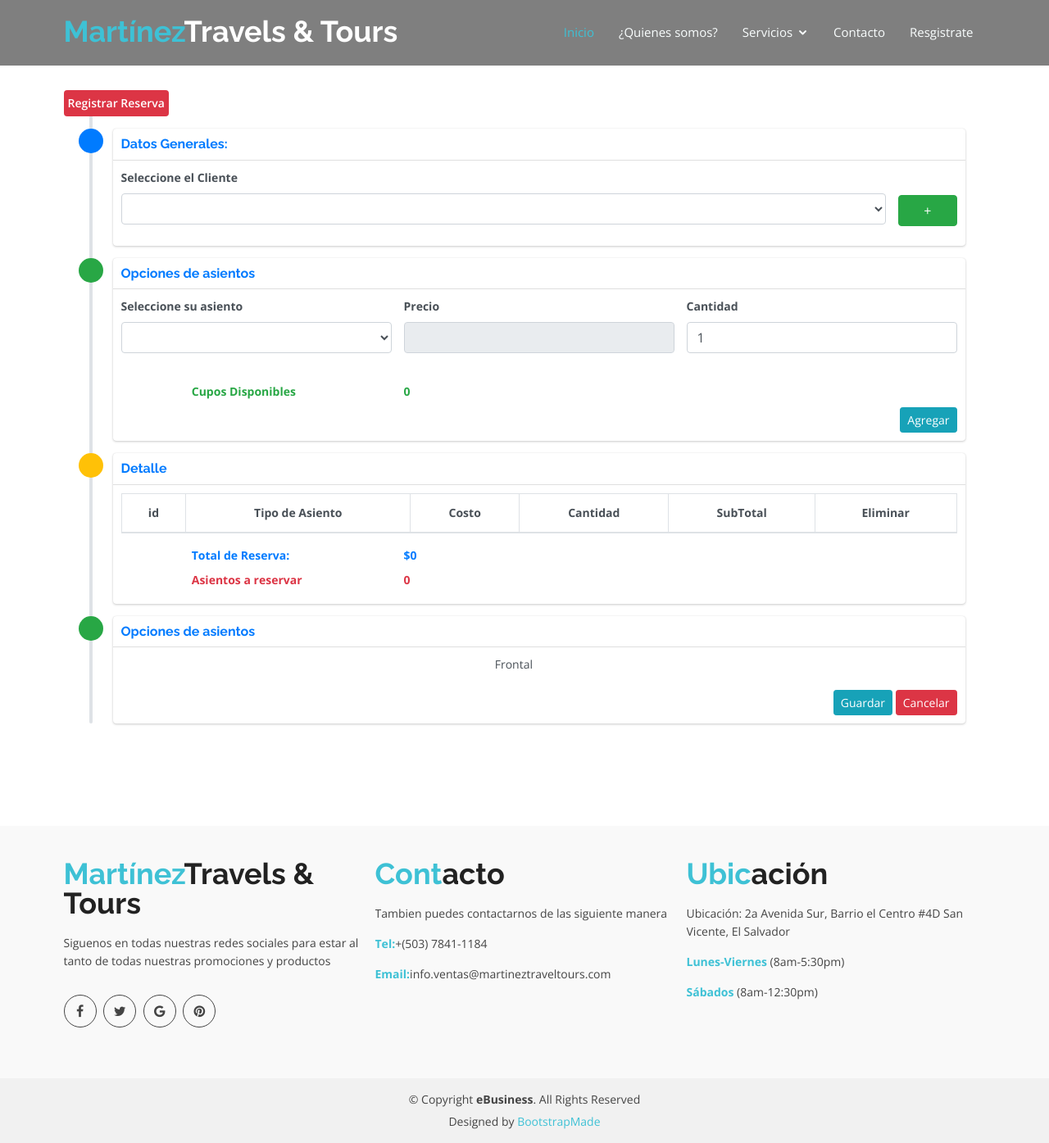
After one commit to bortan01/WebAgencia, a PHP site: page /servicios/paquetes.php in a window 1280 px wide. The commit adds this page. Shown: the whole page at 82% size. Run offline with PHP 8.4, Linux system fonts and the light colour scheme; lists and menus that the app fills with data are empty.

Commit message:
integrando dise;os

```diff
--- /dev/null
+++ b/layaut/cabecera.php
@@ -0,0 +1,32 @@
+<!DOCTYPE html>
+<html lang="en">
+
+<head>
+   <meta charset="utf-8" />
+   <meta content="width=device-width, initial-scale=1.0" name="viewport" />
+
+   <title>Martínez Travels y Tours</title>
+   <meta content="" name="description" />
+   <meta content="" name="keywords" />
+
+   <!-- Favicons -->
+   <link href="../assets/img/favicon.png" rel="icon" />
+   <link href="../assets/img/apple-touch-icon.png" rel="apple-touch-icon" />
+
+   <!-- Google Fonts -->
+   <link
+      href="https://fonts.googleapis.com/css?family=Open+Sans:300,400,400i,600,700|Raleway:300,400,400i,500,500i,700,800,900"
+      rel="stylesheet" />
+
+   <!-- Vendor CSS Files -->
+   <link href="../assets/vendor/bootstrap/css/bootstrap.min.css" rel="stylesheet" />
+   <link href="../assets/vendor/icofont/icofont.min.css" rel="stylesheet" />
+   <link href="../assets/vendor/animate.css/animate.min.css" rel="stylesheet" />
+   <link href="../assets/vendor/font-awesome/css/font-awesome.min.css" rel="stylesheet" />
+   <link href="../assets/vendor/nivo-slider/css/nivo-slider.css" rel="stylesheet" />
+   <link href="../assets/vendor/owl.carousel/assets/owl.carousel.min.css" rel="stylesheet" />
+   <link href="../assets/vendor/venobox/venobox.css" rel="stylesheet" />
+   <link href="../assets/css/adminlte.css" rel="stylesheet" />
+
+   <!-- Template Main CSS File -->
+   <link href="../assets/css/style.css" rel="stylesheet" />
--- /dev/null
+++ b/layaut/cierre.php
@@ -0,0 +1,3 @@
+</body>
+
+</html>
--- /dev/null
+++ b/layaut/footer.php
@@ -0,0 +1,132 @@
+<!-- ======= Footer ======= -->
+<footer id="contact">
+   <div class="footer-area">
+      <div class="container caja-footer">
+         <div class="row">
+            <div class="col-md-4 col-sm-4 col-xs-12">
+               <div class="footer-content">
+                  <div class="footer-head">
+                     <div class="footer-logo">
+                        <h2><span>Martínez</span>Travels & Tours</h2>
+                     </div>
+
+                     <p>Siguenos en todas nuestras redes sociales para estar al tanto de todas nuestras promociones y
+                        productos</p>
+                     <div class="footer-icons">
+                        <ul>
+                           <li>
+                              <a href="#"><i class="fa fa-facebook"></i></a>
+                           </li>
+                           <li>
+                              <a href="#"><i class="fa fa-twitter"></i></a>
+                           </li>
+                           <li>
+                              <a href="#"><i class="fa fa-google"></i></a>
+                           </li>
+                           <li>
+                              <a href="#"><i class="fa fa-pinterest"></i></a>
+                           </li>
+                        </ul>
+                     </div>
+                  </div>
+               </div>
+            </div>
+            <!-- end single footer -->
+            <div class="col-md-4 col-sm-4 col-xs-12">
+               <div class="footer-content">
+                  <div class="footer-head">
+                     <div class="footer-logo">
+                        <h2><span>Cont</span>acto</h2>
+                     </div>
+                     <p>
+                        Tambien puedes contactarnos de las siguiente manera
+                     </p>
+                     <div class="footer-contacts">
+                        <p><span>Tel:</span>+(503) 7841-1184</p>
+                        <p><span>Email:</span>info.ventas@martineztraveltours.com</p>
+
+                     </div>
+                  </div>
+               </div>
+            </div>
+            <!-- end single footer -->
+            <div class="col-md-4 col-sm-4 col-xs-12">
+               <div class="footer-content">
+                  <div class="footer-head">
+                     <div class="footer-logo">
+                        <h2><span>Ubic</span>ación</h2>
+                     </div>
+                     <p>
+                        Ubicación: 2a Avenida Sur, Barrio el Centro #4D San Vicente, El Salvador
+                     </p>
+                     <div class="footer-contacts">
+
+                        <p><span>Lunes-Viernes</span> (8am-5:30pm)</p>
+                        <p><span>Sábados</span> (8am-12:30pm)</p>
+                     </div>
+
+
+                  </div>
+               </div>
+            </div>
+         </div>
+         <br>
+
+
+
+         <div class="container">
+            <div class="row">
+               <!-- Start Google Map -->
+               <div class="col-md-12 col-sm-12 col-xs-12">
+                  <!--PONDRE EL CHAT-->
+                  <link rel="stylesheet"
+                     href="https://maxcdn.bootstrapcdn.com/font-awesome/4.7.0/css/font-awesome.min.css">
+               </div>
+            </div>
+         </div>
+      </div>
+   </div>
+   <div class="footer-area-bottom">
+      <div class="container">
+         <div class="row">
+            <div class="col-md-12 col-sm-12 col-xs-12">
+               <div class="copyright text-center">
+                  <p>
+                     &copy; Copyright <strong>eBusiness</strong>. All Rights Reserved
+                  </p>
+               </div>
+               <div class="credits">
+                  <!--
+              All the links in the footer should remain intact.
+              You can delete the links only if you purchased the pro version.
+              Licensing information: https://bootstrapmade.com/license/
+              Purchase the pro version with working PHP/AJAX contact form: https://bootstrapmade.com/buy/?theme=eBusiness
+            -->
+                  Designed by <a href="https://bootstrapmade.com/">BootstrapMade</a>
+               </div>
+            </div>
+         </div>
+      </div>
+   </div>
+</footer>
+<!-- End  Footer -->
+
+<a href="#" class="back-to-top"><i class="fa fa-chevron-up"></i></a>
+<div id="preloader"></div>
+
+<!-- Vendor JS Files -->
+<script src="../assets/vendor/jquery/jquery.min.js"></script>
+<script src="../assets/vendor/bootstrap/js/bootstrap.bundle.min.js"></script>
+<script src="../assets/vendor/jquery.easing/jquery.easing.min.js"></script>
+<script src="../assets/vendor/php-email-form/validate.js"></script>
+<script src="../assets/vendor/appear/jquery.appear.js"></script>
+<script src="../assets/vendor/knob/jquery.knob.js"></script>
+<script src="../assets/vendor/parallax/parallax.js"></script>
+<script src="../assets/vendor/wow/wow.min.js"></script>
+<script src="../assets/vendor/isotope-layout/isotope.pkgd.min.js"></script>
+<script src="../assets/vendor/nivo-slider/js/jquery.nivo.slider.js"></script>
+<script src="../assets/vendor/owl.carousel/owl.carousel.min.js"></script>
+<script src="../assets/vendor/venobox/venobox.min.js"></script>
+
+<!-- Template Main JS File -->
+<script src="../assets/js/main.js"></script>
--- /dev/null
+++ b/layaut/menu.php
@@ -0,0 +1,49 @@
+</head>
+
+<body data-spy="scroll" data-target="#navbar-example" style="">
+   <!-- ======= Header ======= -->
+   <header id="header" class="fixed-top">
+      <div class="container d-flex">
+         <div class="logo mr-auto">
+            <h1 class="text-light">
+               <a href="index.html"><span>Martínez</span>Travels & Tours</a>
+            </h1>
+            <!-- Uncomment below if you prefer to use an image logo -->
+            <!-- <a href="index.html"><img src="assets/img/logo.png" alt="" class="img-fluid"></a>-->
+         </div>
+
+         <nav class="nav-menu d-none d-lg-block">
+            <ul>
+               <li class="active"><a href="#header">Inicio</a></li>
+               <li><a href="#about">¿Quienes somos?</a></li>
+               <li class="drop-down">
+                  <a href="">Servicios</a>
+                  <ul>
+                     <li>
+                        <a href="vistas/asesoria/">Asesoria Migratora</a>
+                     </li>
+                     <li>
+                        <a href="vistas/paquete/">Paquetes</a>
+                     </li>
+                     <li>
+                        <a href="vistas/tours/">Tours</a>
+                     </li>
+                     <li>
+                        <a href="vistas/vehiculos/">Renta de Vehiculos</a>
+                     </li>
+                     <li>
+                        <a href="vistas/encomienda/">Encomienda</a>
+                     </li>
+                     <li>
+                        <a href="vistas/vuelos">Vuelos</a>
+                     </li>
+                  </ul>
+               </li>
+               <li><a href="#contact">Contacto</a></li>
+               <li><a href="#contact">Resgistrate</a></li>
+            </ul>
+         </nav>
+         <!-- .nav-menu -->
+      </div>
+   </header>
+   <!-- End Header -->
--- /dev/null
+++ b/servicios/paquetes.php
@@ -0,0 +1,213 @@
+<?php include_once('../layaut/cabecera.php');?>
+<!-- PONER ESTILOS ADICIONALES ACA ABAJO-->
+<?php  include_once('../layaut/menu.php');?>
+
+<main id="main" style="padding-top: 40px;">
+
+   <!-- ======= Blog Page ======= -->
+   <div class="blog-page area-padding">
+      <div class="container">
+         <section class="content">
+            <div class="row">
+               <div class="col-md-12">
+                  <div class="overlay-wrapper">
+                     <div id="loadingReservaTur" class="overlay"><i class="fas fa-3x fa-sync-alt fa-spin"></i>
+                        <div class="text-bold pt-2">Cargando...
+                        </div>
+                     </div>
+                     <div class="timeline">
+                        <!-- timeline time label -->
+                        <div class="time-label">
+                           <span class="bg-red">Registrar Reserva</span>
+                        </div>
+                        <!-- /.timeline-label -->
+                        <!-- timeline item -->
+                        <div>
+                           <i class="fas fa-plane bg-blue"></i>
+                           <div class="timeline-item">
+                              <!--<span class="time"><i class="fas fa-clock"></i> 12:05</span>-->
+                              <h3 class="timeline-header"><a href="#">Datos Generales:</a></h3>
+
+                              <div class="timeline-body">
+                                 <div class="row">
+                                    <div class="col-sm-11">
+                                       <div class="form-group">
+                                          <label>Seleccione el Cliente</label>
+                                          <select name="comboUsuario" id="comboUsuario"
+                                             class="select2 select2-hidden-accessible form-control"
+                                             data-placeholder="Seleccione el tipo" style="width: 100%;">
+                                          </select>
+                                       </div>
+                                    </div>
+                                    <div class="col-sm-1">
+                                       <br>
+                                       <span class="input-group-btn">
+                                          <button type="button" class="btn btn-success btn-add" id="btnNuevoCliente"
+                                             name="btnNuevoCliente" style="margin-top: 10px; width: 100%;">+</button>
+                                       </span>
+                                    </div>
+
+                                 </div>
+                              </div>
+
+                           </div>
+                        </div>
+                        <!-- END timeline item -->
+                        <!-- timeline item -->
+                        <div>
+                           <i class="fas fa-user bg-green"></i>
+                           <div class="timeline-item">
+                              <!--<span class="time"><i class="fas fa-clock"></i> 5 mins ago</span>-->
+                              <h3 class="timeline-header no-border"><a href="#">Opciones de asientos</a></h3>
+                              <div class="timeline-body">
+                                 <div class="row">
+                                    <div class="col-sm-4">
+                                       <div class="form-group multiple-form-group input-group">
+                                          <label>Seleccione su asiento</label>
+                                          <div class="input-group">
+                                             <select id="comboAsiento" name="comboAsiento"
+                                                class="select2 select2-hidden-accessible form-control"
+                                                data-placeholder="Seleccione su Asiento" style="width: 100%;">
+                                             </select>
+                                          </div>
+                                       </div>
+                                    </div>
+                                    <div class="col-sm-4">
+                                       <div class="form-group">
+                                          <label>Precio</label>
+                                          <div class="input-group">
+                                             <input type="number" min="0" class=" form-control" disabled="true"
+                                                name="costoPasaje" id="costoPasaje">
+                                          </div>
+                                          <!-- /.input group -->
+                                       </div>
+                                    </div>
+                                    <div class="col-sm-4">
+                                       <div class="form-group">
+                                          <label>Cantidad</label>
+                                          <div class="input-group">
+                                             <input type="number" min="0" class=" form-control" value="1"
+                                                name="cantidadAsientos" id="cantidadAsientos">
+                                          </div>
+                                          <!-- /.input group -->
+                                       </div>
+                                    </div>
+
+                                 </div>
+
+                              </div>
+                              <div class="timeline-footer">
+                                 <div class="row">
+                                    <div class="col-md-1 col-md-offset-1"> </div>
+                                    <div class="col-md-3  ">
+                                       <label class="text-success ">Cupos Disponibles</label>
+                                    </div>
+                                    <div class="col-md-3  ">
+                                       <label id="cupos" class="text-success "> 0</label>
+                                    </div>
+                                 </div>
+                                 <div style="text-align: right;">
+                                    <button id="btnAgregarAsiento" class="btn btn-info btn-sm"
+                                       style="color: white">Agregar</button>
+                                 </div>
+
+                              </div>
+                           </div>
+                        </div>
+                        <!-- END timeline item -->
+                        <!-- timeline item -->
+                        <div>
+                           <i class="fas fa-list bg-yellow"></i>
+                           <div class="timeline-item">
+                              <!--<span class="time"><i class="fas fa-clock"></i> 27 mins ago</span>-->
+                              <h3 class="timeline-header"><a href="#">Detalle</a>
+                              </h3>
+                              <div class="timeline-body">
+                                 <div class="row">
+                                    <div class="col-sm-12">
+                                       <table id="tablaAsientos" class="table table-bordered table-hover">
+
+                                          <thead>
+                                             <tr style="text-align: center;">
+                                                <th>id</th>
+                                                <th>Tipo de Asiento</th>
+                                                <th>Costo</th>
+                                                <th>Cantidad</th>
+                                                <th>SubTotal</th>
+                                                <th>Eliminar</th>
+
+                                             </tr>
+                                          </thead>
+                                          <tbody style="text-align: center;">
+
+                                          </tbody>
+
+                                       </table>
+                                    </div>
+                                 </div>
+                                 <div class="row">
+                                    <div class="col-md-1 col-md-offset-1"> </div>
+                                    <div class="col-md-3  ">
+                                       <label class="text-primary "> Total de Reserva: </label>
+                                    </div>
+                                    <div class="col-md-3  ">
+                                       <label id="totalPago" class="text-primary "> $0</label>
+                                    </div>
+                                 </div>
+                                 <div class="row">
+                                    <div class="col-md-1 col-md-offset-1"> </div>
+                                    <div class="col-md-3  ">
+                                       <label class="text-danger "> Asientos a reservar</label>
+                                    </div>
+                                    <div class="col-md-3  ">
+                                       <label id="asientosAReservar" class="text-danger"> 0</label>
+                                    </div>
+                                 </div>
+
+                              </div>
+                           </div>
+                        </div>
+                        <!-- END timeline item -->
+                        <!-- timeline item -->
+                        <div id="item_asiento">
+                           <i class="fas fa-user bg-green"></i>
+                           <div class="timeline-item">
+                              <!--<span class="time"><i class="fas fa-clock"></i> 5 mins ago</span>-->
+                              <h3 class="timeline-header no-border"><a href="#">Opciones de asientos</a></h3>
+                              <div class="timeline-body">
+                                 <div class="row" id="dibujoAsientos">
+                                    <!-- <div class="offset-md-1"></div> -->
+                                    <div class="col-sm-6">
+                                       <div id="seat-map" class="float-right">
+                                          <div class="front-indicator">Frontal</div>
+                                       </div>
+                                    </div>
+                                    <div class="col-sm-4 flex flex-column-reverse flex-sm-column">
+                                       <div id="legend"></div>
+                                    </div>
+                                 </div>
+                              </div>
+                              <div class="timeline-footer" style="text-align: right;">
+                                 <button name="btnguardarReserva" id="btnguardarReserva" class="btn btn-info btn-sm"
+                                    style="color: white">Guardar</button>
+                                 <button class="btn btn-danger btn-sm" style="color: white">Cancelar</button>
+                              </div>
+                           </div>
+                        </div>
+                        <!-- END timeline item -->
+                     </div>
+                  </div>
+               </div>
+            </div>
+         </section>
+      </div>
+   </div><!-- End Blog Page -->
+
+</main><!-- End #main -->
+
+<?php include_once('../layaut/footer.php'); ?>
+<!-- COLOCAR JS ADICIONALES ACA ABAJO -->
+<script>
+$('#loadingReservaTur').hide();
+</script>
+<?php include_once('../layaut/cierre.php'); ?>
```
Also changed, not shown: index.php (+0 -85 lines), 1 other file.
